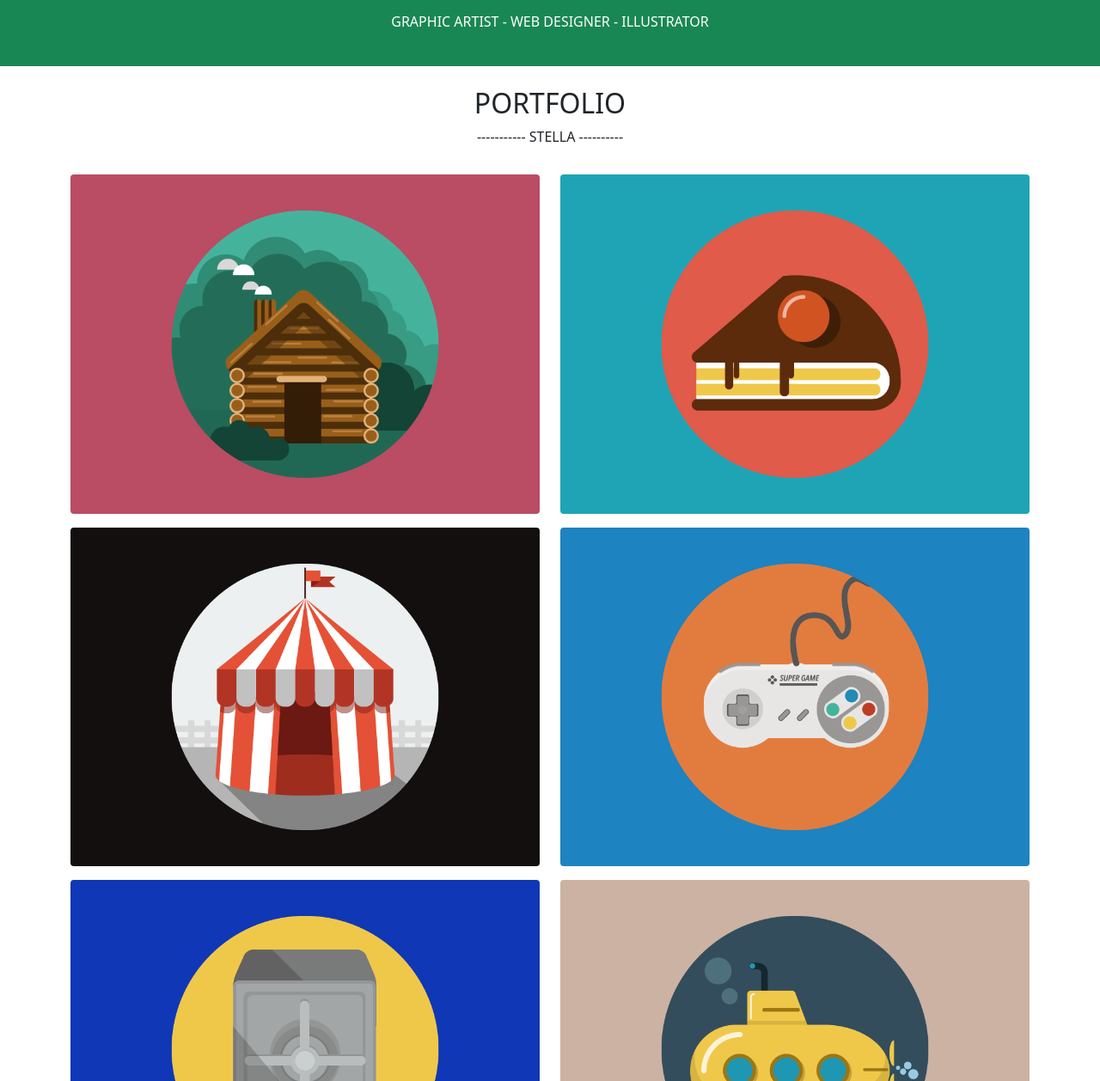
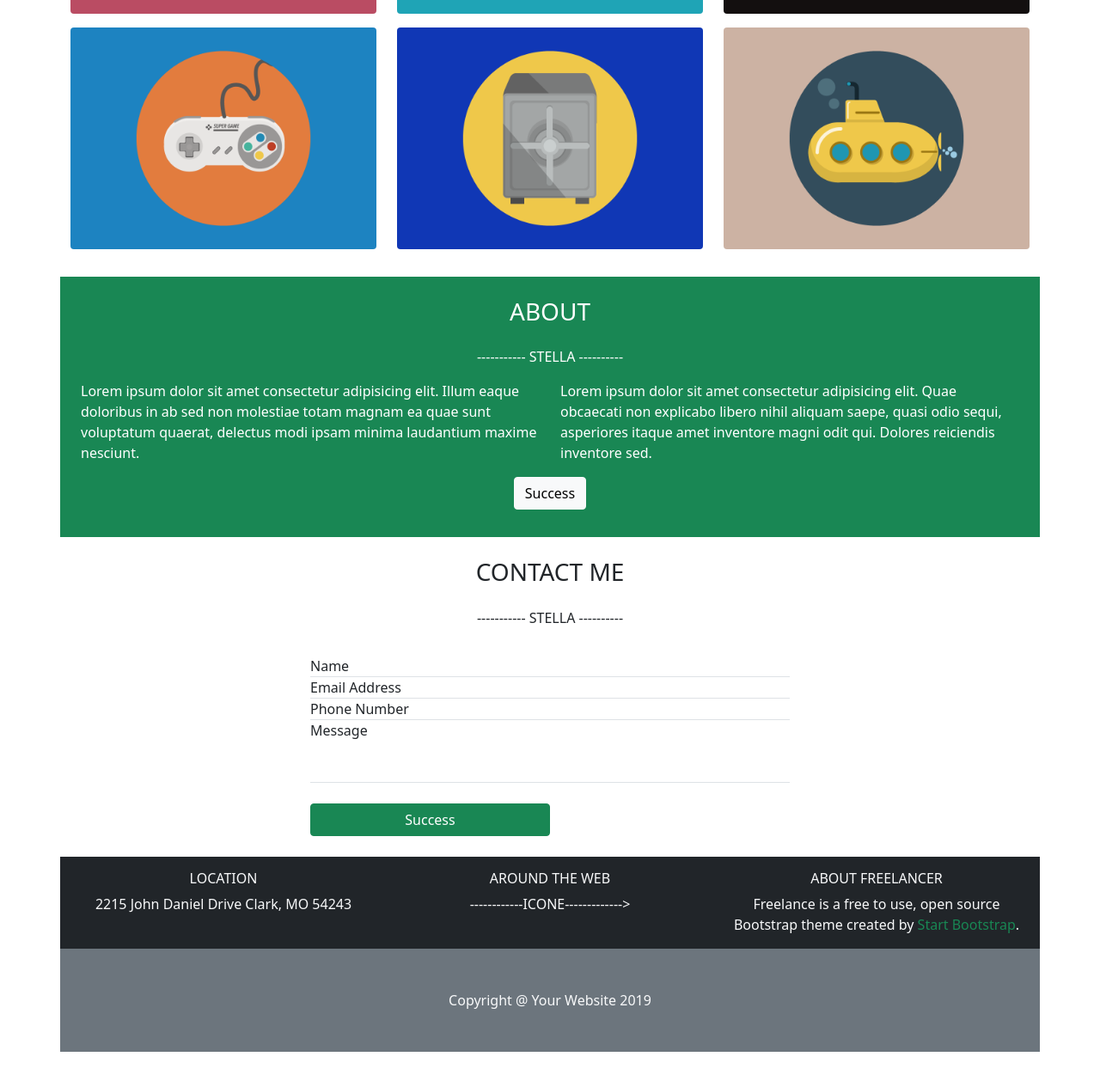
Before and after one commit to Shikanto/html-css-bootstrap-freelancer, a plain HTML site: page index.html in a window 1280 px wide. Shown: the part 787-2045 px from the top of the page at 86% size. Drawn offline with nearby package versions, Linux system fonts and the light colour scheme.

Commit message:
add more reesponsive

```diff
--- a/index.html
+++ b/index.html
@@ -39,23 +39,17 @@
     <body>
         <main>
             <section class="bg-success py-4">
-                <div class="container ">
-                    <div class="row mb-3">
+                <div class="container d-flex justify-content-center align-items-center">
+                    <div class="row md-w-50 mb-3 d-flex flex-column justify-content-center align-items-center">
                         <div class="col text-center">
                             <img class="w-50"src="img/avatar.svg" alt="avatar">
                         </div>
-                    </div>
-                    <div class="row mb-3">
                         <div class="col text-center text-white">
                             <h1>START BOOSTRAP</h1>
                         </div>
-                    </div>
-                    <div class="row mb-3">
                         <div class="col text-center text-white">
                             <div>----------- STELLA ----------</div>
                         </div>
-                    </div>
-                    <div class="row mb-3">
                         <div class="col text-center text-white">
                             <div>GRAPHIC ARTIST - WEB DESIGNER - ILLUSTRATOR</div>
                         </div>
@@ -74,22 +68,22 @@
             <section>
                 <div class="container">
                     <div class="row mb-3">
-                        <div class="col-xs-12 col-md-6 text-center pb-3">
+                        <div class="col-xs-12 col-md-6 col-lg-4 text-center pb-3">
                             <img class="rounded img-fluid" src="img/cabin.png" alt="cabbin">
                         </div>
-                        <div class="col-xs-12 col-md-6 text-center pb-3">
+                        <div class="col-xs-12 col-md-6 col-lg-4 text-center pb-3">
                             <img class="rounded img-fluid" src="img/cake.png" alt="cake">
                         </div>
-                        <div class="col-xs-12 col-md-6 text-center pb-3">
+                        <div class="col-xs-12 col-md-6 col-lg-4 text-center pb-3">
                             <img class="rounded img-fluid" src="img/circus.png" alt="circus">
                         </div>
-                        <div class="col-xs-12 col-md-6 text-center pb-3">
+                        <div class="col-xs-12 col-md-6 col-lg-4 text-center pb-3">
                             <img class="rounded img-fluid" src="img/game.png" alt="game">
                         </div>
-                        <div class="col-xs-12 col-md-6 text-center pb-3">
+                        <div class="col-xs-12 col-md-6 col-lg-4 text-center pb-3">
                             <img class="rounded img-fluid" src="img/safe.png" alt="safe">
                         </div>
-                        <div class="col-xs-12 col-md-6 text-center pb-3">
+                        <div class="col-xs-12 col-md-6 col-lg-4 text-center pb-3">
                             <img class="rounded img-fluid" src="img/submarine.png" alt="submarine">
                         </div>
                     </div>
@@ -110,15 +104,13 @@
                         </div>
                     </div>
                     <div class="row mb-3 mx-auto">
-                        <div class="col text-white">
-                            <div class="w-50 mx-auto">Lorem ipsum dolor sit amet consectetur adipisicing elit.
+                        <div class="col col-xs-12 col-md-6 col-lg-6 text-white">
+                            <div class="mx-auto">Lorem ipsum dolor sit amet consectetur adipisicing elit.
                                 Illum eaque doloribus in ab sed non molestiae totam magnam ea quae sunt
                                 voluptatum quaerat, delectus modi ipsam minima laudantium maxime nesciunt.</div>
                         </div>
-                    </div>
-                    <div class="row mb-3 mx-auto">
-                        <div class="col text-white">
-                            <div class="w-50 mx-auto">Lorem ipsum dolor sit amet consectetur adipisicing elit. Quae obcaecati non explicabo libero
+                        <div class="col col-xs-12 col-md-6 col-lg-6 text-white">
+                            <div class="mx-auto">Lorem ipsum dolor sit amet consectetur adipisicing elit. Quae obcaecati non explicabo libero
                                  nihil aliquam saepe, quasi odio sequi, asperiores
                                  itaque amet inventore magni odit qui. Dolores reiciendis inventore sed.</div>
                         </div>
@@ -165,19 +157,15 @@
         <section>
             <div class="container bg-dark text-light">
                 <div class="row mb-3">
-                    <div class="col text-center pt-3 ">
+                    <div class="col col-xs-12 col-md-4 col-lg-4 text-center pt-3 ">
                         <h6>LOCATION</h6>
                         <div>2215 John Daniel Drive Clark, MO 54243</div>
                     </div>
-                </div>
-                <div class="row mb-3 ">
-                    <div class="col text-center pt-3 ">
+                    <div class="col col-xs-12 col-md-4 col-lg-4 text-center pt-3 ">
                         <h6>AROUND THE WEB</h6>
                         <div>------------ICONE-------------></div>
                     </div>
-                </div>
-                <div class="row mb-3 pb-4">
-                    <div class="col text-center pt-3 ">
+                    <div class="col col-xs-12 col-md-4 col-lg-4 text-center pt-3 ">
                         <h6>ABOUT FREELANCER</h6>
                         <div>Freelance is a free to use, open source Bootstrap theme created by <span class="text-success">Start Bootstrap</span>.</div>
                     </div>
```
